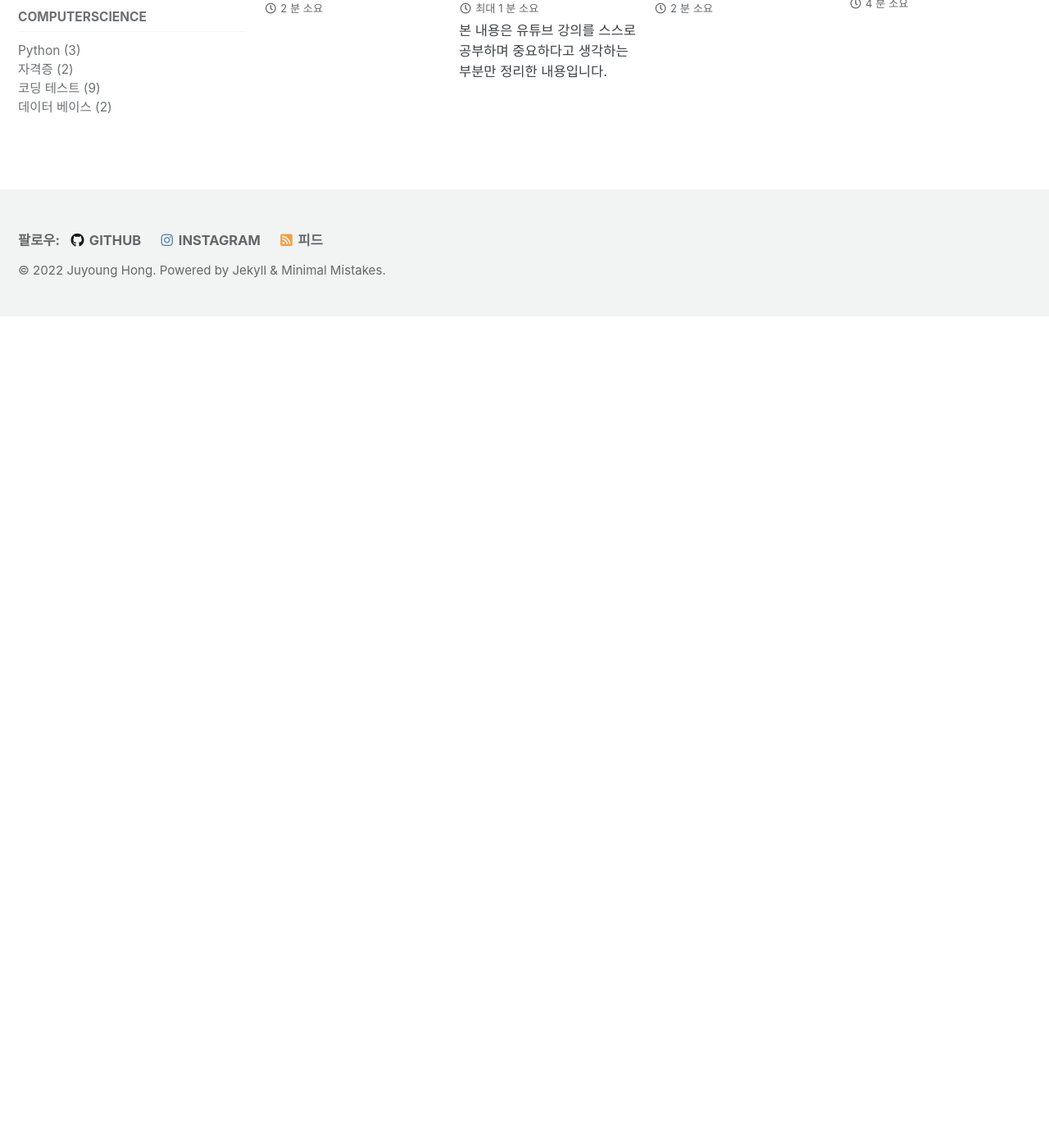
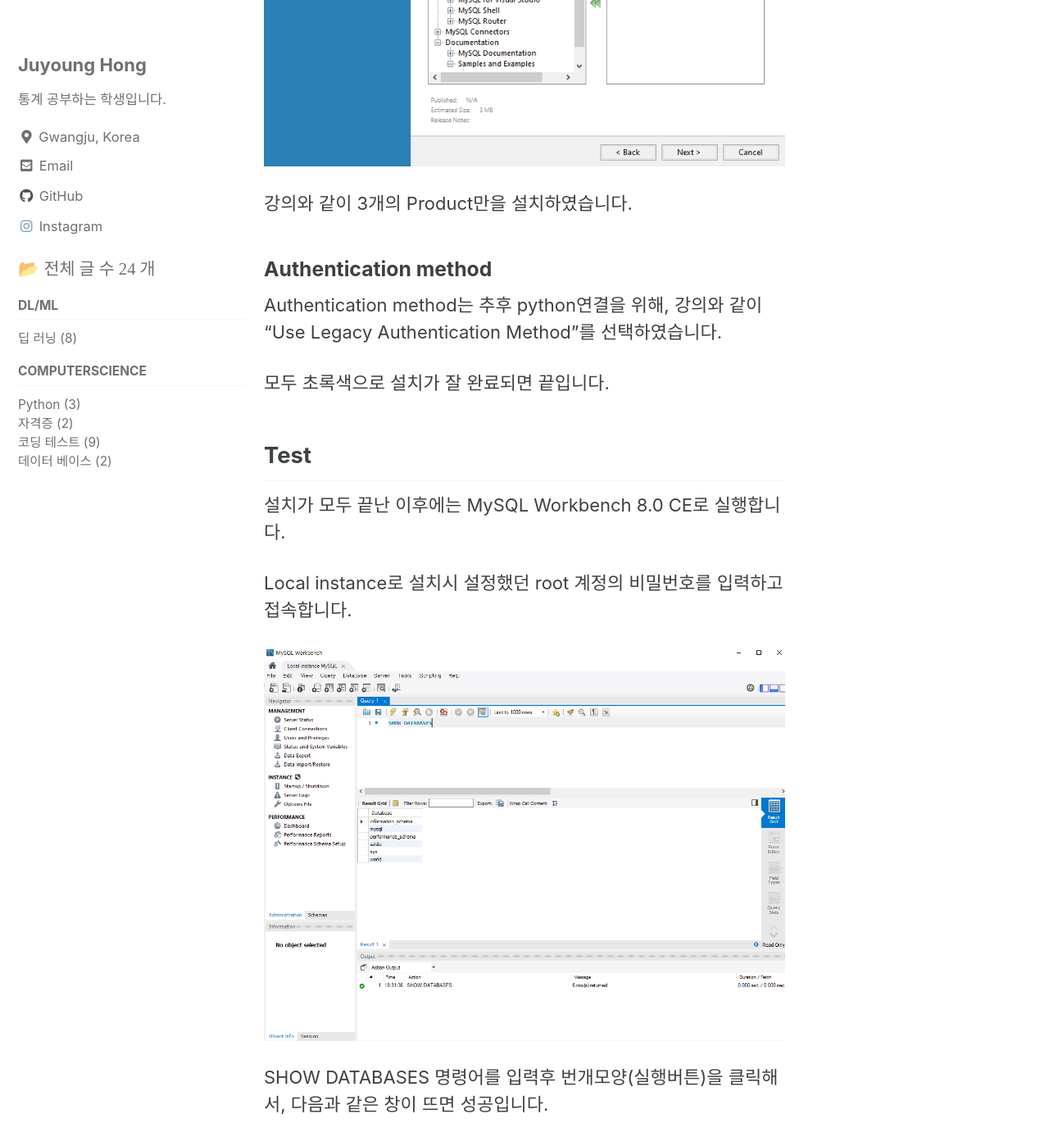
Before and after one commit to sjbook/sjbook.github.io, a Jekyll site: the page built from _posts/2022-04-16-install_MySQL.md, in a window 1280 px wide and 1400 px high, scrolled down 1230 px. Shown: the whole window at 82% size. Built offline with Jekyll 4.4.1, drawn with Linux system fonts in a browser that asks for light colours; cached includes are drawn as plain includes; comment, search, counter and statistics services are not loaded; before the commit the page ends 1616 px from its top, so only the background shows below that; some of the changed text lies outside the part shown.

Commit message:
MySQL설치 업로드

```diff
--- a/_posts/2022-04-16-install_MySQL.md
+++ b/_posts/2022-04-16-install_MySQL.md
@@ -10,6 +10,53 @@
 
 
 
-**본 내용은 [유튜브 강의](https://www.youtube.com/watch?v=6JFEJWLcKUc&list=PLVsNizTWUw7GCfy5RH27cQL5MeKYnl8Pm&index=2)를 스스로 공부하며 중요하다고 생각하는 부분만 정리한 내용입니다.**
+**본 내용은 [유튜브 강의](https://www.youtube.com/watch?v=8r1W_7nuo2U&list=PLVsNizTWUw7GCfy5RH27cQL5MeKYnl8Pm&index=3)를 스스로 공부하며 중요하다고 생각하는 부분만 정리한 내용입니다.**
 
 <br>
+
+# MySQL 8.0 설치
+
+
+
+- 무료 : Community Edition
+- 상용 : Standard, Enterprise 등
+
+
+
+강의 영상의 카페 링크에서 제공하는 "mysql-installer-community-8.0.21.0.msi" 파일을 활용하여 설치하였습니다.
+
+
+
+## 설치 옵션
+
+Custom을 선택 후 모두 default로 다음으로 진행하였습니다.
+
+포트 번호는 3306번으로 기억합니다.
+
+### Products
+
+![캡처](../../images/2022-04-16-install_MySQL/MySQL_install.PNG)
+
+강의와 같이 3개의 Product만을 설치하였습니다.
+
+
+
+### Authentication method
+
+Authentication method는 추후 python연결을 위해, 강의와 같이 "Use Legacy Authentication Method"를 선택하였습니다.
+
+
+
+모두 초록색으로 설치가 잘 완료되면 끝입니다.
+
+
+
+## Test
+
+설치가 모두 끝난 이후에는 MySQL Workbench 8.0 CE로 실행합니다.
+
+Local instance로 설치시 설정했던 root 계정의 비밀번호를 입력하고 접속합니다.
+
+![MySQL_test](../../images/2022-04-16-install_MySQL/MySQL_test.PNG)
+
+SHOW DATABASES 명령어를 입력후 번개모양(실행버튼)을 클릭해서, 다음과 같은 창이 뜨면 성공입니다.
```
Also changed, not shown: images/2022-04-16-install_MySQL/MySQL_install.PNG (added), images/2022-04-16-install_MySQL/MySQL_test.PNG (added).
